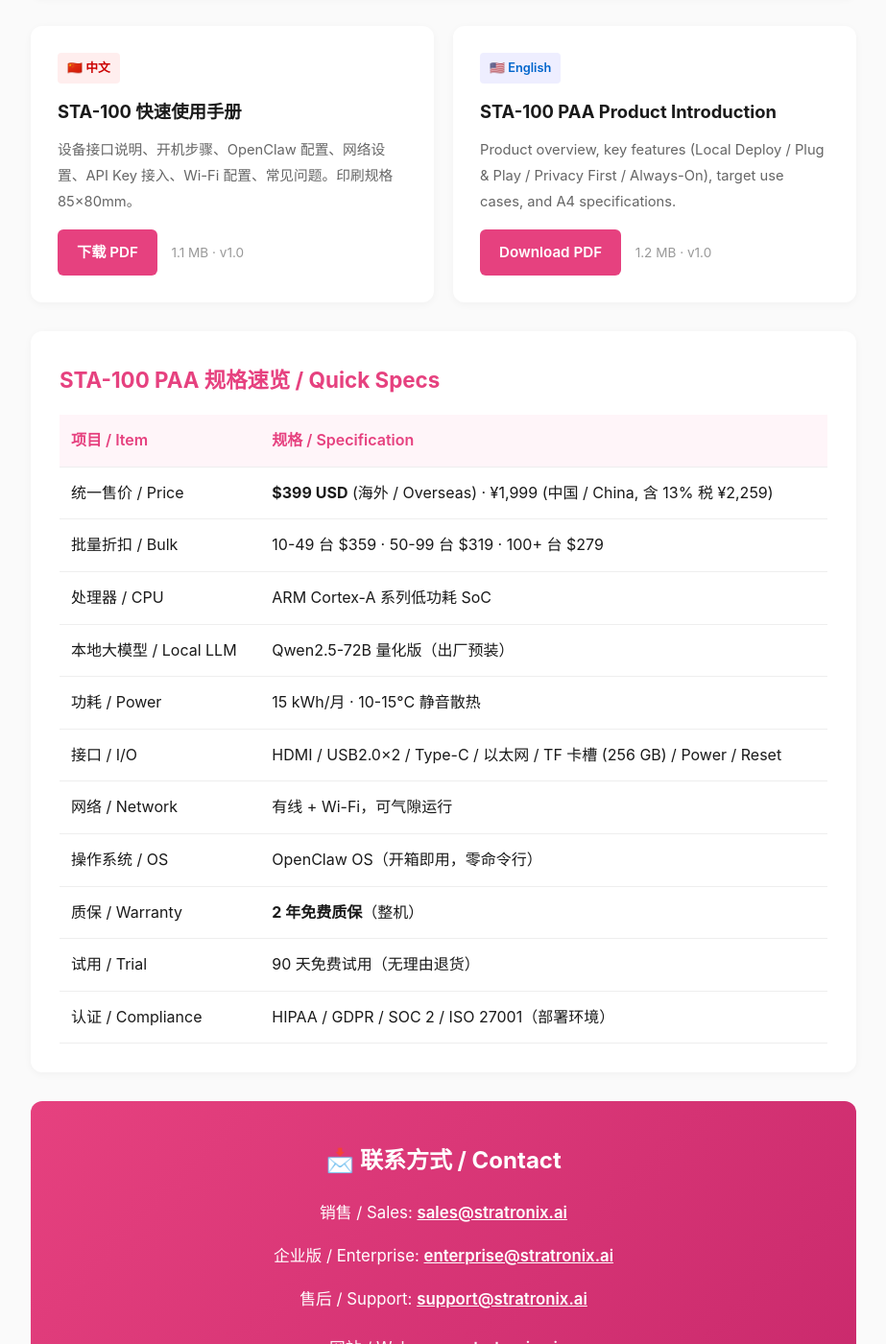
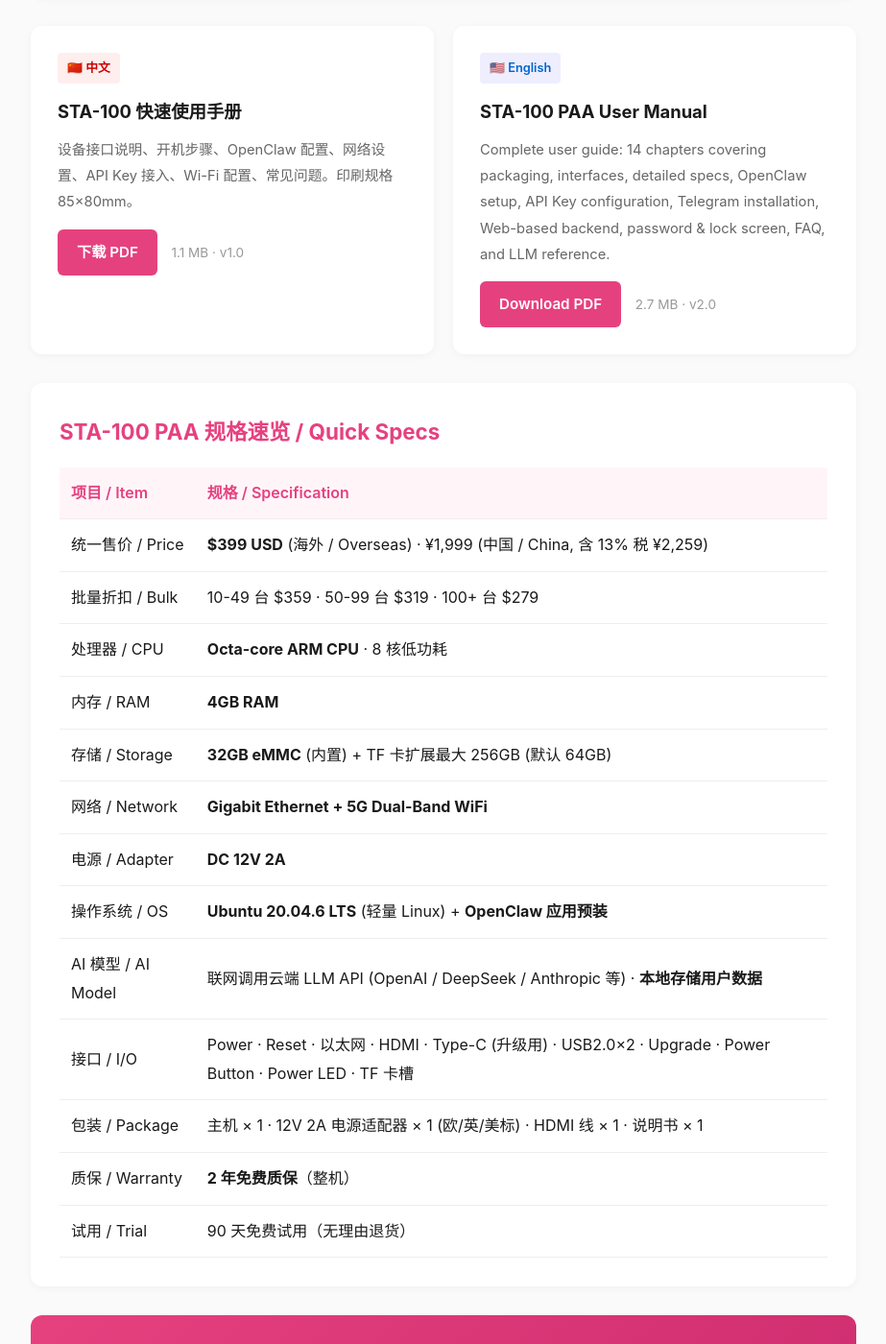
Before and after one commit to donaldwang6-dev/stratronix-docs, a plain HTML site: page index.html in a window 1280 px wide. Shown: the part 566-1966 px from the top of the page at 96% size, without its empty margins (178-1101 px from the left). Drawn offline with Linux system fonts and the light colour scheme.

Commit message:
feat(docs): sync index.html/README/CHANGELOG with v2.0 spec (Ubuntu 20.04.6 + 4GB RAM + 32GB eMMC)

```diff
--- a/index.html
+++ b/index.html
@@ -79,10 +79,10 @@
 
 <div class="doc-card" id="english">
 <span class="badge badge-en">🇺🇸 English</span>
-<h3>STA-100 PAA Product Introduction</h3>
-<p>Product overview, key features (Local Deploy / Plug &amp; Play / Privacy First / Always-On), target use cases, and A4 specifications.</p>
-<a href="STA-100-PAA-Product-Introduction-English-v1.pdf" class="download-btn">Download PDF</a>
-<span class="size">1.2 MB · v1.0</span>
+<h3>STA-100 PAA User Manual</h3>
+<p>Complete user guide: 14 chapters covering packaging, interfaces, detailed specs, OpenClaw setup, API Key configuration, Telegram installation, Web-based backend, password &amp; lock screen, FAQ, and LLM reference.</p>
+<a href="STA-100-User-Manual-English-v2.0.pdf" class="download-btn">Download PDF</a>
+<span class="size">2.7 MB · v2.0</span>
 </div>
 
 </div>
@@ -93,15 +93,17 @@
 <tr><th>项目 / Item</th><th>规格 / Specification</th></tr>
 <tr><td>统一售价 / Price</td><td><strong>$399 USD</strong> (海外 / Overseas) · ¥1,999 (中国 / China, 含 13% 税 ¥2,259)</td></tr>
 <tr><td>批量折扣 / Bulk</td><td>10-49 台 $359 · 50-99 台 $319 · 100+ 台 $279</td></tr>
-<tr><td>处理器 / CPU</td><td>ARM Cortex-A 系列低功耗 SoC</td></tr>
-<tr><td>本地大模型 / Local LLM</td><td>Qwen2.5-72B 量化版（出厂预装）</td></tr>
-<tr><td>功耗 / Power</td><td>15 kWh/月 · 10-15°C 静音散热</td></tr>
-<tr><td>接口 / I/O</td><td>HDMI / USB2.0×2 / Type-C / 以太网 / TF 卡槽 (256 GB) / Power / Reset</td></tr>
-<tr><td>网络 / Network</td><td>有线 + Wi-Fi，可气隙运行</td></tr>
-<tr><td>操作系统 / OS</td><td>OpenClaw OS（开箱即用，零命令行）</td></tr>
+<tr><td>处理器 / CPU</td><td><strong>Octa-core ARM CPU</strong> · 8 核低功耗</td></tr>
+<tr><td>内存 / RAM</td><td><strong>4GB RAM</strong></td></tr>
+<tr><td>存储 / Storage</td><td><strong>32GB eMMC</strong> (内置) + TF 卡扩展最大 256GB (默认 64GB)</td></tr>
+<tr><td>网络 / Network</td><td><strong>Gigabit Ethernet + 5G Dual-Band WiFi</strong></td></tr>
+<tr><td>电源 / Adapter</td><td><strong>DC 12V 2A</strong></td></tr>
+<tr><td>操作系统 / OS</td><td><strong>Ubuntu 20.04.6 LTS</strong> (轻量 Linux) + <strong>OpenClaw 应用预装</strong></td></tr>
+<tr><td>AI 模型 / AI Model</td><td>联网调用云端 LLM API (OpenAI / DeepSeek / Anthropic 等) · <strong>本地存储用户数据</strong></td></tr>
+<tr><td>接口 / I/O</td><td>Power · Reset · 以太网 · HDMI · Type-C (升级用) · USB2.0×2 · Upgrade · Power Button · Power LED · TF 卡槽</td></tr>
+<tr><td>包装 / Package</td><td>主机 × 1 · 12V 2A 电源适配器 × 1 (欧/英/美标) · HDMI 线 × 1 · 说明书 × 1</td></tr>
 <tr><td>质保 / Warranty</td><td><strong>2 年免费质保</strong>（整机）</td></tr>
 <tr><td>试用 / Trial</td><td>90 天免费试用（无理由退货）</td></tr>
-<tr><td>认证 / Compliance</td><td>HIPAA / GDPR / SOC 2 / ISO 27001（部署环境）</td></tr>
 </table>
 </div>
 
```
